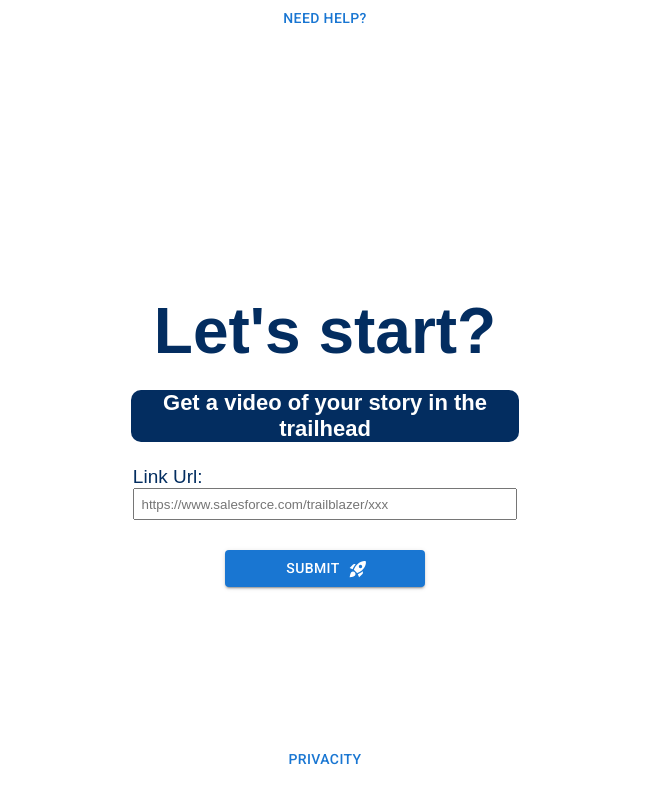
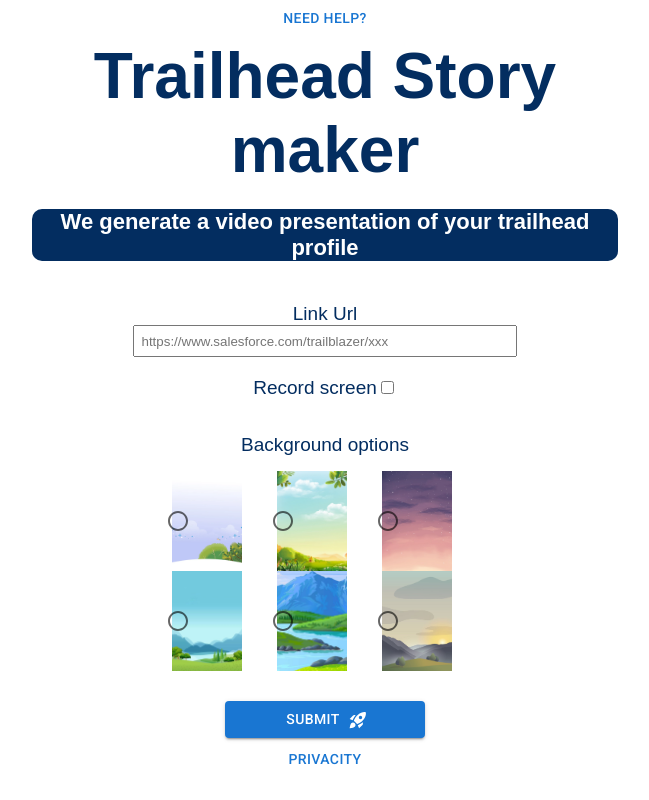
Before and after one commit to jhonnyfreitas1/thm, a React (Create React App) app: page / in a window 1280 px wide. Shown: the whole page, without its empty margins (315-964 px from the left). Built offline with nearby package versions, Linux system fonts and the light colour scheme; a web font is replaced by a local one.

Commit message:
mod nova

```diff
--- a/package.json
+++ b/package.json
@@ -14,6 +14,7 @@
     "axios": "^1.7.0",
     "framer-motion": "^11.2.4",
     "html2canvas": "^1.4.1",
+    "mux.js": "^6.3.0",
     "react": "^18.3.1",
     "react-dom": "^18.3.1",
     "react-scripts": "5.0.1",
--- a/src/App.css
+++ b/src/App.css
@@ -51,9 +51,9 @@
 }
 .label-link{
   font-size: 19px;
-  width: 100%;
   margin-top: 20px;
   text-align: left;
+  text-align: center;
 }
 .content-app-main{
   display: flex;
@@ -158,7 +158,6 @@
   padding: 0.5em;
 }
 .content-actions{
-  height: 18.52px;
   display: flex;
   align-items: center;
   justify-content: center;
--- a/src/App.js
+++ b/src/App.js
@@ -5,19 +5,31 @@
 import Box from '@mui/material/Box';
 import axios from 'axios';
 import { LoadingButton } from '@mui/lab';
-
 import RocketLaunchIcon from '@mui/icons-material/RocketLaunch';
 import Scene from './scene/scene.js';
 import Fade from '@mui/material/Fade';
 import Paper from '@mui/material/Paper';
 import Popper from '@mui/material/Popper';
+import Checkbox from '@mui/material/Popper';
 import Typography from '@mui/material/Typography';
 import Grid from '@mui/material/Grid';
 import Button from '@mui/material/Button';
+import muxjs from 'mux.js';
 import Modal from '@mui/material/Modal';
 import passo1 from './imgs/1.png';
 import passo2 from './imgs/2.png';
 import passo3 from './imgs/3.png';
+import FormControl from '@mui/material/FormControl';
+import RadioGroup from '@mui/material/RadioGroup';
+import FormControlLabel from '@mui/material/FormControlLabel';
+import FormLabel from '@mui/material/FormLabel';
+import Radio from '@mui/material/Radio';
+import background1 from './scene/background1.webp';
+import background2 from './scene/background2.jpg';
+import background3 from './scene/background3.jpg';
+import background4 from './scene/background4.jpg';
+import background5 from './scene/background5.jpg';
+import background6 from './scene/background6.jpg';
 
 function App() {
   const [loading, setLoading] = React.useState(false);
@@ -31,6 +43,9 @@
   const [open, setOpen] = React.useState(false);
   const [placement, setPlacement] = React.useState();
   const [recording, setRecording] = useState(false);
+  const [shouldRecord, setShouldRecord] = useState(false);
+
+  const [backgroundOption, setbackgroundOption] = useState(1);
   const mediaRecorderRef = useRef(null);
   const chunksRef = useRef([]);
 
@@ -53,10 +68,14 @@
       const stream = await navigator.mediaDevices.getDisplayMedia({
         video: true,
         cursor:"none",
+        width: { ideal: 1920 },
+          height: { ideal: 1080 },
+          frameRate: { ideal: 60 }
 
       });
       const recorder = new MediaRecorder(stream, {
-         mimeType: 'video/webm; codecs=vp8'
+         mimeType: 'video/webm; codecs=vp8',
+         videoBitsPerSecond: 5 * 1024 * 1024
       });
 
       const chunks = [];
@@ -73,7 +92,7 @@
               chunksRef.current.push(event.data);
             }
           };
-      recorder.onstop = () => {
+      recorder.onstop = async () => {
         const blob = new Blob(chunksRef.current, { type: 'video/mp4' });
         const url = URL.createObjectURL(blob);
         const a = document.createElement('a');
@@ -84,6 +103,7 @@
         a.click();
         window.URL.revokeObjectURL(url);
         chunksRef.current = [];
+
       };
 
 
@@ -100,6 +120,21 @@
       console.error('Error accessing display media.', err);
     }
   };
+
+  const convertWebMToMP4 = async (webmBlob) => {
+    return new Promise((resolve, reject) => {
+      const reader = new FileReader();
+      reader.onload = async () => {
+        const webmArrayBuffer = reader.result;
+        const remuxer = new muxjs.mp4.MP4Remuxer();
+        const mp4ArrayBuffer = remuxer.remux(webmArrayBuffer);
+        const mp4Blob = new Blob([mp4ArrayBuffer], { type: 'video/mp4' });
+        resolve(mp4Blob);
+      };
+      reader.onerror = (error) => reject(error);
+      reader.readAsArrayBuffer(webmBlob);
+    });
+  }
 
   function handleClick(ev) {
     setLoading(true);
@@ -139,18 +174,29 @@
     return regex.test(url);
   }
 
+  const handleCheckboxChange = (event) => {
+    setShouldRecord(event.target.checked);
+  };
+
   function setAnimation(){
-    setTimeout(()=>{
-      if(!recording){
-        startRecording();
-      }
+      setTimeout(()=>{
+        if(shouldRecord){
+          if(!recording){
+            startRecording();
+          }
+        }else{
+          setStartAnimation(true);
+        }
     },3000)
   }
 
+  function handleRadioBackground(ev){
+    setbackgroundOption(ev.target.value);
+  }
   const fetchData = async () => {
       try {
         if(url){
-          const response = await axios.get('https://4ul.ink/data?username='+url);
+          const response = await axios.get('http://localhost:1880/data?username='+url);
           setData(response.data);
           setAnimation();
         }
@@ -221,7 +267,7 @@
         </Modal>
         <Box className='content-start'>
             <motion.h1
-            style={{}}
+            style={{margin:'0'}}
               animate={{ x: [50, 150, 0], opacity: 1, scale: 1 }}
               transition={{
                 duration: 2,
@@ -231,8 +277,9 @@
               initial={{ opacity: 0, scale: 0.5 }}
               whileHover={{ scale: 1.2 }}
             >
-              Let's start?
-              <p style={{color:'white', backgroundColor:'rgb(3, 45, 96)', borderRadius:'10px'}} className='legend-of-title'>Get a video of your story in the trailhead</p>
+              Trailhead Story maker
+              <p style={{color:'white', backgroundColor:'rgb(3, 45, 96)', borderRadius:'10px'}} className='legend-of-title'>We generate a video presentation of your trailhead profile
+              </p>
             </motion.h1>
 
             <motion.div
@@ -241,17 +288,23 @@
             transition={{ duration:5 }}>
 
             <form className='content-actions' onSubmit={handleClick}>
-              <label className='label-link'>Link Url:</label>
-              <input id='user-url' name='user-url' onChange={handlesetValueOfUrl}  className='input-profile-url' type='text' placeholder='https://www.salesforce.com/trailblazer/xxx' />
-              {/*
-              <FormControl style={{margin:"1em"}}component="fieldset">
-                <FormLabel component="legend">Background</FormLabel>
-                <RadioGroup style={{display:"flex", flexDirection:'row'}}   aria-label="gender" name="gender1" >
-                  <FormControlLabel style={{backgroundPosition:'center',width:'100px',height:'100px',backgroundSize:'70%',backgroundRepeat:'no-repeat',backgroundImage:`url(${background1})`}} value="female" control={<Radio />} label="Female" />
-                  <FormControlLabel style={{backgroundPosition:'center',width:'100px',height:'100px',backgroundSize:'70%',backgroundRepeat:'no-repeat',backgroundImage:`url(${background2})`}}  value="male" control={<Radio />} label="Male" />
-                  <FormControlLabel style={{backgroundPosition:'center',width:'100px',height:'100px',backgroundSize:'70%',backgroundRepeat:'no-repeat',backgroundImage:`url(${background3})`}}  value="other" control={<Radio />} label="Other" />
-                </RadioGroup>
-              </FormControl>*/}
+              <label className='label-link'>Link Url</label>
+              <input required='required' id='user-url' name='user-url' onChange={handlesetValueOfUrl}  className='input-profile-url' type='text' placeholder='https://www.salesforce.com/trailblazer/xxx' />
+              <label className='label-link'>Record screen
+                <input required='required' type='checkbox' onChange={handleCheckboxChange} />
+              </label>
+              <FormControl style={{marginTop:"15px" , width:"400px"}}component="fieldset">
+                <label  style={{marginBottom:'15px'}} className='label-link'>Background options</label>
+                <RadioGroup  required='required' onChange={handleRadioBackground} style={{display:"flex", flexDirection:'row', alignItems:'center', justifyContent:'center'}}   aria-label="gender" name="gender1" >
+                  <FormControlLabel style={{backgroundPosition:'center',backgroundSize:'contain',width:'100px',height:'100px',backgroundSize:'70%',backgroundRepeat:'no-repeat',backgroundImage:`url(${background1})`}} value="1" control={<Radio />} label="" />
+                  <FormControlLabel style={{backgroundPosition:'center',backgroundSize:'contain',width:'100px',height:'100px',backgroundSize:'70%',backgroundRepeat:'no-repeat',backgroundImage:`url(${background2})`}}  value="2" control={<Radio />} label="" />
+                  <FormControlLabel style={{backgroundPosition:'center',backgroundSize:'contain',width:'100px',height:'100px',backgroundSize:'70%',backgroundRepeat:'no-repeat',backgroundImage:`url(${background3})`}}  value="3" control={<Radio />} label="" />
+                  <FormControlLabel style={{backgroundPosition:'center',backgroundSize:'contain',width:'100px',height:'100px',backgroundSize:'70%',backgroundRepeat:'no-repeat',backgroundImage:`url(${background4})`}} value="4" control={<Radio />} label="" />
+                  <FormControlLabel style={{backgroundPosition:'center',backgroundSize:'contain',width:'100px',height:'100px',backgroundSize:'70%',backgroundRepeat:'no-repeat',backgroundImage:`url(${background5})`}}  value="5" control={<Radio />} label="" />
+                  <FormControlLabel style={{backgroundPosition:'center',backgroundSize:'contain',width:'100px',height:'100px',backgroundSize:'70%',backgroundRepeat:'no-repeat',backgroundImage:`url(${background6})`}}  value="6" control={<Radio />} label="" />
+               </RadioGroup>
+              </FormControl>
+
               <LoadingButton
                 endIcon={<RocketLaunchIcon />}
                 loading={loading}
@@ -260,6 +313,7 @@
                 variant="contained"
                 type='submit'
               >
+
                 <span>Submit</span>
               </LoadingButton>
             </form>
@@ -290,7 +344,7 @@
       </motion.div> :
       <div className='content-app-main'>
         <div className='div-left-white'></div>
-        <Scene stopRecording={stopRecording} Data={userData}></Scene>
+        <Scene backgroundOption={backgroundOption} stopRecording={stopRecording} Data={userData}></Scene>
         <div className='div-right-white'></div>
       </div>
       }
--- a/src/scene/scene.js
+++ b/src/scene/scene.js
@@ -5,8 +5,15 @@
 import StarIcon from '@mui/icons-material/Star';
 import Rating from "@mui/material/Rating";
 import { ZoomIn } from '@mui/icons-material';
+import gif from '../imgs/gif.gif';
 
-import gif from '../imgs/gif.gif';
+import background1 from './background1.webp';
+import background2 from './background2.jpg';
+import background3 from './background3.jpg';
+import background4 from './background4.jpg';
+import background5 from './background5.jpg';
+import background6 from './background6.jpg';
+
 
 function Scene(props) {
   const [loading, setLoading] = React.useState(false);
@@ -45,6 +52,14 @@
     'All Star Ranger':100,
   }
 
+  const mapBackground = {
+    '1':background1,
+    '2':background2,
+    '3':background3,
+    '4':background4,
+    '5':background5,
+    '6':background6
+  }
   useEffect(() => {
 
         setTimeout(()=>{
@@ -119,7 +134,7 @@
             duration:  3,
             ease: "easeOut",
           }}
-          style={{  width: "1000px", height: "100%"}}
+          style={{  width: "1000px", height: "100%" ,backgroundImage:`url(${mapBackground[props.backgroundOption]})`}}
         >
     {/* Profile  */}
     <ProfileCard  Data={props.Data}></ProfileCard>
@@ -213,7 +228,7 @@
               initial={{ x: '100vw'   }}
               animate={{ x: '-100vw'}}
 
-              transition={{ duration: 10, ease: 'easeInOut' }}
+              transition={{ duration: 12, ease: 'easeInOut' }}
               style={{position:"absolute" , display:'flex', marginTop:'14em',width:'80%', flexWrap:'wrap', alignItems:'center', justifyContent:'center'}}>
               {props.Data.Superbadges.map((image, index) => (
 
```
Also changed, not shown: 1 other file (tests, documents, lock files or other folders).
